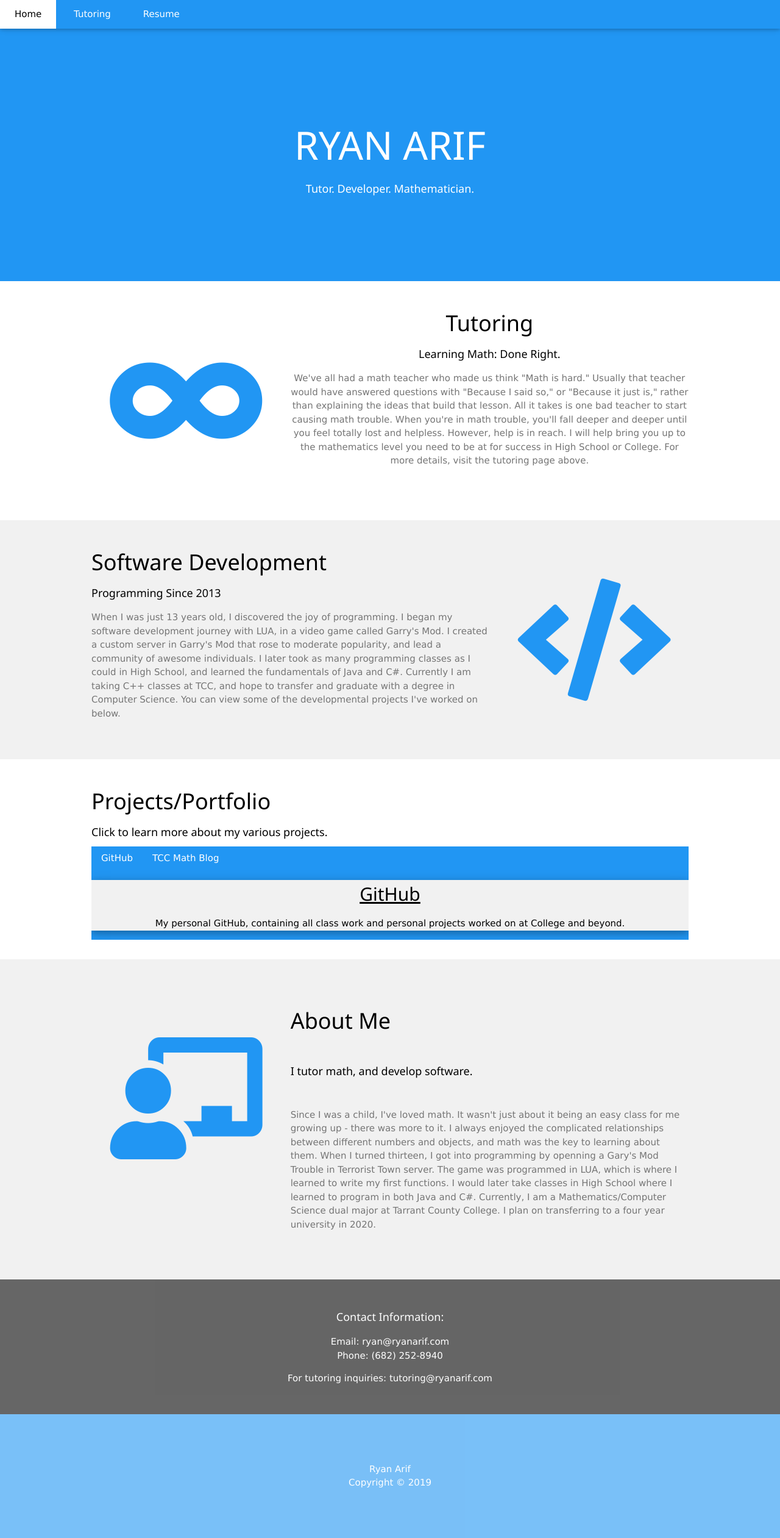
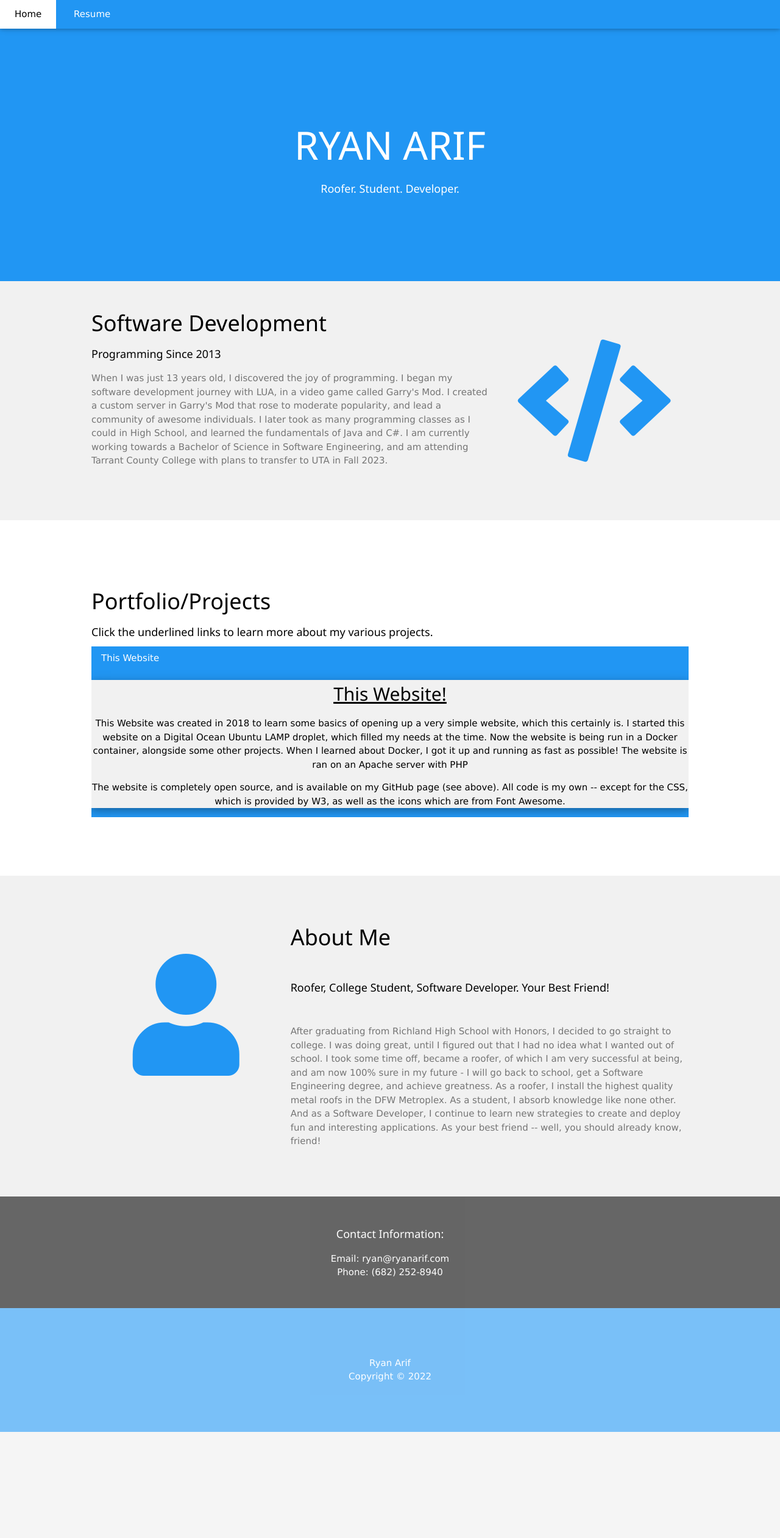
Before and after one commit to RyanArif/personal-website, a PHP site: page /index.php in a window 1280 px wide. Shown: the whole page at 61% size. After the commit the page ends 2348 px from the top, so only its background shows below. Run offline with PHP 8.4, Linux system fonts and the light colour scheme.

Commit message:
big update
2022 Life Update - fixed some really stupid things, updated everythign to be accurate to the 2022 chapter of My Life

```diff
--- a/heading.php
+++ b/heading.php
@@ -35,7 +35,6 @@ function htmlHeading($pageTitle)
             <div class='w3-top'>
                 <div class='w3-bar w3-blue w3-left-align w3-medium w3-card'>
                     <a href='?home' class='w3-button w3-hide-small w3-padding-large w3-hover-white'>Home</a>
-                    <a href='?tutoring' class='w3-button w3-hide-small w3-padding-large w3-hover-white'>Tutoring</a>
                     <a href='?resume' class='w3-button w3-hide-small w3-padding-large w3-hover-white'>Resume</a>
                 </div>
             </div>
@@ -43,7 +42,6 @@ function htmlHeading($pageTitle)
             <div class='w3-sidebar w3-bar-block w3-border-right' style='display:none;' id='sidebar'>
                 <button onclick='w3_close()' class='w3-bar-item w3-large'>Close &times;</button>
                 <a href='?home' class='w3-bar-item w3-button'>Home</a>
-                <a href='?tutoring' class='w3-bar-item w3-button'>Tutoring</a>
                 <a href='?resume' class='w3-bar-item w3-button'>Resume</a>
             </div>
             <div class='w3-blue'>
@@ -52,7 +50,7 @@ function htmlHeading($pageTitle)
             <!--Header-->
             <header class='w3-container w3-blue w3-center' style='padding:128px 16px'>
                 <h1 class='w3-jumbo'>RYAN ARIF</h1>
-                <h5 class='w3-large'>Tutor. Developer. Mathematician.</h5>
+                <h5 class='w3-large'>Roofer. Student. Developer.</h5>
             </header>
     ";
 }
@@ -61,7 +59,7 @@ function htmlFooter()
 {
     echo "<footer class='w3-container w3-padding-64 w3-center w3-opacity w3-blue'>
     <!--Please don't steal :( -->
-    <p>Ryan Arif<br>Copyright © 2019</p>
+    <p>Ryan Arif<br>Copyright © 2022</p>
 </footer>
 ";
 }
--- a/include/about.html
+++ b/include/about.html
@@ -1,12 +1,14 @@
 <div class="w3-content">
         <div class="w3-third w3-center">
-           <i class="fa fa-chalkboard-teacher w3-padding-64 w3-text-blue w3-margin-right" style="font-size:200px"></i>
+           <i class="fa fa-user w3-padding-64 w3-text-blue w3-margin-right" style="font-size:200px"></i>
        </div>
        <div class="w3-twothird">
            <h1>About Me</h1>
-           <h5 class="w3-padding-32">I tutor math, and develop software.</h5>
-           <p class="w3-text-grey">Since I was a child, I've loved math. It wasn't just about it being an easy class for me growing up - there was more to it. I always enjoyed the complicated relationships between different numbers and objects, and math was the key to learning about them.
- When I turned thirteen, I got into programming by openning a Gary's Mod Trouble in Terrorist Town server. The game was programmed in LUA, which is where I learned to write my first functions. I would later take classes in High School where I learned to program in both Java and C#.
- Currently, I am a Mathematics/Computer Science dual major at Tarrant County College. I plan on transferring to a four year university in 2020.</p>
+           <h5 class="w3-padding-32">Roofer, College Student, Software Developer. Your Best Friend!</h5>
+           <p class="w3-text-grey">After graduating from Richland High School with Honors, I decided to go straight to college. I was doing great, until I figured out that I had no idea what I wanted out of school. I took some time off,
+            became a roofer, of which I am very successful at being, and am now 100% sure in my future - I will go back to school, get a Software Engineering degree, and achieve greatness. As a roofer, I install the highest quality metal roofs in
+            the DFW Metroplex. As a student, I absorb knowledge like none other. And as a Software Developer, I continue to learn new strategies to create and deploy fun and interesting applications. As your best friend -- well, you should
+            already know, friend!
+           </p>
        </div>
    </div>
--- a/include/contact.html
+++ b/include/contact.html
@@ -2,5 +2,4 @@
         <h1 class="w3-margin w3-large">Contact Information:</h1>
         <p>Email: ryan@ryanarif.com<br>
         Phone: (682) 252-8940
-        <p>For tutoring inquiries: tutoring@ryanarif.com</p>
 </div>
--- a/include/home.html
+++ b/include/home.html
@@ -1,54 +1,17 @@
 		<!--First Section-->
-		<div class="w3-container w3-row-padding w3-padding-32 w3-two-third">
-			<div class="w3-content">
-				<div class="w3-third w3-center">
-					<i class="fas fa-infinity w3-text-blue w3-padding-64 w3-margin-right" style="font-size:200px"></i>
-				</div>
-				<div class="w3-twothird w3-center">
-					<h2 class="w3-xxlarge">Tutoring</h2>
-					<h5>Learning Math: Done Right.</h5>
-					<p class="w3-text-grey">We've all had a math teacher who made us think "Math is hard." Usually that teacher would have answered questions with "Because I said so," or "Because it just is," rather than explaining the ideas that build that lesson. All it takes is one bad teacher to start causing math trouble. When you're in math trouble, you'll fall deeper and deeper until you feel totally lost and helpless. However, help is in reach. I will help bring you up to the mathematics level you need to be at for success in High School or College. For more details, visit the tutoring page above.</p>
-				</div>
-			</div>
-		</div>
-		<!--Second Section-->
 		<div class="w3-container w3-light-grey w3-row-padding w3-padding-32 w3-two-third">
 			<div class="w3-content">
 				<div class="w3-twothird">
 					<h2 class="w3-xxlarge">Software Development</h2>
 					<h5>Programming Since 2013</h5>
-					<p class="w3-text-grey">When I was just 13 years old, I discovered the joy of programming. I began my software development journey with LUA, in a video game called Garry's Mod. I created a custom server in Garry's Mod that rose to moderate popularity, and lead a community of awesome individuals. I later took as many programming classes as I could in High School, and learned the fundamentals of Java and C#. Currently I am taking C++ classes at TCC, and hope to transfer and graduate with a degree in Computer Science. You can view some of the developmental projects I've worked on below.</p>
+					<p class="w3-text-grey">
+						When I was just 13 years old, I discovered the joy of programming. I began my software development journey with LUA, in a video game called Garry's Mod. I created a custom server in Garry's Mod
+						that rose to moderate popularity, and lead a community of awesome individuals. I later took as many programming classes as I could in High School, and learned the fundamentals of Java and C#. I am currently working towards
+						a Bachelor of Science in Software Engineering, and am attending Tarrant County College with plans to transfer to UTA in Fall 2023.
+					</p>
 				</div>
 				 <div class="w3-center w3-third">
                                         <i class="fas fa-code w3-text-blue w3-padding-64 w3-margin-left" style="font-size:200px;"></i>
                                 </div>
-
-
 			</div>
 		</div>
-		<!--Third Section-->
-		<div class="w3-container w3-row-padding w3-padding-32 w3-two-third">
-			<div class="w3-content">
-				<h2 class="w3-xxlarge">Projects/Portfolio</h2>
-				<h5>Click to learn more about my various projects.</h5>
-				<div class="w3-center w3-bar w3-blue">
-					<button class="w3-bar-item w3-button" onclick="openProject('github')">GitHub</button>
-					<button class="w3-bar-item w3-button" onclick="openProject('blog')">TCC Math Blog</button>
-					<!--<button class="w3-bar-item w3-button" onclick="openProject('test')">Test</button> -->
-					<!--Cards go here--><br><br>
-				<div id="github" class="proj w3-card-4 w3-center w3-light-grey">
-					<a href="https://github.com/RyanArif?tab=repositories" target="_blank"><h2 class="w3-hover-shadow w3-center">GitHub</h2></a>
-					<p>My personal GitHub, containing all class work and personal projects worked on at College and beyond.</p>
-				</div>
-				<div id="blog" class="proj w3-card-4 w3-center w3-light-grey" style="display:none">
-					<a href="https://ryanarif4.wixsite.com/makingmath" target="_blank"><h2 class="w3-hover-shadow w3-center">TCC Math Blog</h2></a>
-					<p>In Spring 2019, I was required to maintain a blog as a part of a Technical English course at Tarrant County College. At first I thought it would be a drag, until I realized I would need to create a website for it. At first I took the lazy way and made it on Wix, but I have since changed my mind. I am currently working on the creation of the blog, and am excited to learn more about web development with it. Currently, the website is still hosted on Wix, though.</p>
-				</div>
-				<!--<div id="test" class="proj w3-card-4 w3-center w3-light-grey" style="display:none">
-					<h2>Test</h2>
-					<p>This is merely a test to get the buttons working.</p>
-				</div>-->
-
-				</div>
-			</div>
-		</div>
--- a/include/portfolio.html
+++ b/include/portfolio.html
@@ -1,78 +1,20 @@
-<div class="w3-container w3-light-grey w3-row-padding w3-padding-32 w3-two-third">
-  <div class="w3-content">
-    <div class="w3-twothird">
-      <h2 class="w3-xxlarge">Introduction</h2>
-        <h5>TCC Webfolio Project</h5>
-        <p class="w3-text-grey">
-          As a part of Technical Communcation at TCC, I was tasked with making a Webfolio. This project gave me the opportunity to update my website
-          and add a useful portfolio section. This portfolio contains all assignments worked on during the Technical Communication course.
-          Once the class has been concluded, all work below will be replaced with relevant work, such as my public GitHub, and any other tools I have
-          created, and will create.
-        </p>
-        <p class="w3-text-grey">
-          You can click each of the buttons below to read more about the projects, then click the underlined links to view them.
-          All work within this website is my own, except for the CSS which is provided by w3 schools. Front-end design isn't my forte, so this
-          CSS saves me time in web design.
-        </p>
-    </div>
-    <div class="w3-center w3-third">
-      <i class="fas fa-code w3-text-blue w3-padding-64 w3-margin-left" style="font-size:200px;"></i>
-    </div>
-  </div>
-</div>
-
 <div id="portfolio" class="w3-container w3-row-padding w3-padding-32 w3-two-third w3-white">
   <div class="w3-content">
-    <h2 class="w3-xxlarge">Portfolio</h2>
+    <h2 class="w3-xxlarge">Portfolio/Projects</h2>
     <h5>Click the underlined links to learn more about my various projects.</h5>
     <div class="w3-center w3-bar w3-blue">
-        <button class="w3-bar-item w3-button" onclick="openProject('blog')">Math Blog</button>
-        <button class="w3-bar-item w3-button" onclick="openProject('resume')">Resume</button>
-        <button class="w3-bar-item w3-button" onclick="openProject('proposal')">Proposal</button>
-      <button class="w3-bar-item w3-button" onclick="openProject('recrep')">Recomendation Report</button>
+        <button class="w3-bar-item w3-button" onclick="openProject('thiswebsite')">This Website</button>
       <!--<button class="w3-bar-item w3-button" onclick="openProject('test')">Test</button> -->
       <!--Cards go here--><br><br>
-      <div id="blog" class="proj w3-card-4 w3-center w3-light-grey">
-        <a href="https://ryanarif4.wixsite.com/makingmath" target="_blank"><h2 class="w3-hover-shadow w3-center">Math Blog</h2></a>
-        <p>In Spring 2019, I was required to maintain a blog as a part of a Technical English course at Tarrant County College.
-          At first I thought it would be a drag, until I realized I would need to create a website for it. At first I took the lazy way and made it on Wix,
-          but I have since changed my mind. I am currently working on the creation of the blog, and am excited to learn more about web development with it.
-          Currently, the website is still hosted on Wix, though.</p>
-      </div>
-      <div id="resume" class="proj w3-card-4 w3-center w3-light-grey" style="display:none;">
-          <a href="content/Resume.pdf" target="_blank"><h2 class="w3-hover-shadow w3-center">Resume</h2></a>
-          <p>As a part of Technical Communication, I was tasked with creating a resume. However, since I recently started looking for a new job,
-            I already had a resume created. I instead took the time to properly update the resume, and follow better stylistic guidelines,
-            such as listing all work and education in reverse chronological order. Hopefully these stylistic changes will improve my chances
-            of getting future employers to notice me out of the other applicants.
-          </p>
-      </div>
-      <div id="proposal" class="proj w3-card-4 w3-center w3-light-grey" style="display:none">
-        <a href="content/proposal.pdf" target="_blank"><h2 class="w3-hover-shadow w3-center">Proposal</h2></a>
-        <p>As a part of Technical Communication, I was tasked with making a proposal of some sort for change within the college. My group decided
-        on discussing the issue with textbooks and their outlandish pricing. We proposed moving away from paid textbooks and moving to
-        free alternatives.</p>
-        <p>During our initial research to decide if it was worth our time to even propose this change, we discovered monetary benefit for
-        the colleges and professors who choose to use free alternatives. Hopefully, our research during our Recomendation Report would support us
-        in getting this project approved.</p>
-      </div>
-      <div id="recrep" class="proj w3-card-4 w3-center w3-light-grey" style="display:none">
-        <div class="w3-light-grey w3-half" style="min-height:400px; padding-left:5px; padding-right:5px;">
-          <a href="content/recrep.pdf" target="_blank"><h2 class="w3-hover-shadow w3-center">Recommendation Report</h2></a>
-          <p>During this project we interviewed students and professors to determine the place of textbooks in the modern college setting.
-            We ended up affirming our initial thoughts during the research conducted during our proposal project: Free resources are more beneficial to
-            students than paid textbooks.</p>
-          <p>We ran into many obstacles. For most of us, this was our first college group project. We had previously worked in groups during high school,
-            but college group work is totally different. Unlike in high school, we all have jobs and more serious work to get done, both in and out of
-            class. We ended up scheduling around any obstacles and got our work taken care of. This project was quite the learning experience!
-          </p>
-        </div>
-        <div class="w3-light-grey w3-half" style="min-height:400px;">
-          <a href="content/recrep.pptx"><h2 class="w3-hover-shadow w3-center">PowerPoint</h2></a>
-          <p>As a part of our Recommendation Report, we were required to deliver a presentation to the class over the project. We haven't actually done
-            our presentation yet, so there's not much I can add to this. Once it's done, I will update this page!
-          </p>
-        </div>
+      <div id="thiswebsite" class="proj w3-card-4 w3-center w3-light-grey">
+        <a href="https://github.com/RyanArif/personal-website" target="_blank"><h2 class="w3-hover-shadow w3-center">This Website!</h2></a>
+        <p>
+          This Website was created in 2018 to learn some basics of opening up a very simple website, which this certainly is. I started this website on a Digital Ocean Ubuntu LAMP droplet, which filled my needs at the time.
+          Now the website is being run in a Docker container, alongside some other projects. When I learned about Docker, I got it up and running as fast as possible! The website is ran on an Apache server with PHP
+        </p>
+        <p>
+          The website is completely open source, and is available on my GitHub page (see above). All code is my own -- except for the CSS, which is provided by W3, as well as the icons which are from Font Awesome.
+        </p>
       </div>
 
     <!--<div id="test" class="proj w3-card-4 w3-center w3-light-grey" style="display:none">
@@ -83,3 +25,25 @@
     </div>
   </div>
 </div>
+
+<script>
+  //This dude is for the tabs in projects.
+  function openProject(projName)
+    {
+      var i;
+      var x = document.getElementsByClassName("proj");
+      for (i=0; i<x.length; i++)
+        x[i].style.display = "none";
+      document.getElementById(projName).style.display = "block";
+    }
+  //This dude is for the sidebar on mobile
+  //Didn't know JS at the time of writing this, and how easy this function is, but this is taken from w3 schools.
+  function w3_open()
+  {
+    document.getElementById("sidebar").style.display = "block";
+  }
+  function w3_close()
+  {
+    document.getElementById("sidebar").style.display = "none";
+  }
+</script>
--- a/index.php
+++ b/index.php
@@ -5,53 +5,21 @@ require 'heading.php';
 if(isset($_GET['home']) || count($_GET) == 0){
 	htmlHeading('Home');
 	include 'include/home.html';
+	echo "<div class='w3-row-padding w3-padding-64 w3-container'>";
+	include 'include/portfolio.html';
+	echo "</div>";
 	echo "<div class='w3-row-padding w3-padding-64 w3-container w3-light-grey'>";
 	include 'include/about.html';
 	echo "</div>";
 	include 'include/contact.html';
 	htmlFooter();
 	}
-	//tutoring page
-	else if (isset($_GET['tutoring'])){
-		htmlHeading('Tutoring');
-		include 'include/tutoring.html';
-		htmlFooter();
-	}
 	//resume
 	else if (isset($_GET['resume'])){
 		Header("Location: /content/Resume.pdf");
 	}
-	//portfolio (see: https://github.com/RyanArif/TCC-Webfolio) for the actual project.
-	//this only checks if the user puts in something stupid like ?portfolio and sends them to the right place.
-	else if (isset($_GET['portfolio'])){
-		htmlHeading('Portfolio');
-		include 'include/portfolio.html';
-		echo "<div class='w3-row-padding w3-padding-64 w3-container w3-light-grey'>";
-		include 'include/about.html';
-		echo "</div>";
-		htmlFooter();
-	}
 ?>
-	<script>
-		//This dude is for the tabs in projects.
-		function openProject(projName)
-			{
-				var i;
-				var x = document.getElementsByClassName("proj");
-				for (i=0; i<x.length; i++)
-					x[i].style.display = "none";
-				document.getElementById(projName).style.display = "block";
-			}
-		//This dude is for the sidebar on mobile
-		//Didn't know JS at the time of writing this, and how easy this function is, but this is taken from w3 schools.
-		function w3_open()
-		{
-			document.getElementById("sidebar").style.display = "block";
-		}
-		function w3_close()
-		{
-			document.getElementById("sidebar").style.display = "none";
-		}
-	</script>
+
+
 	</body>
 </html>
```
Also changed, not shown: include/tutoring.html (deleted, +0 -53 lines), README.md.
